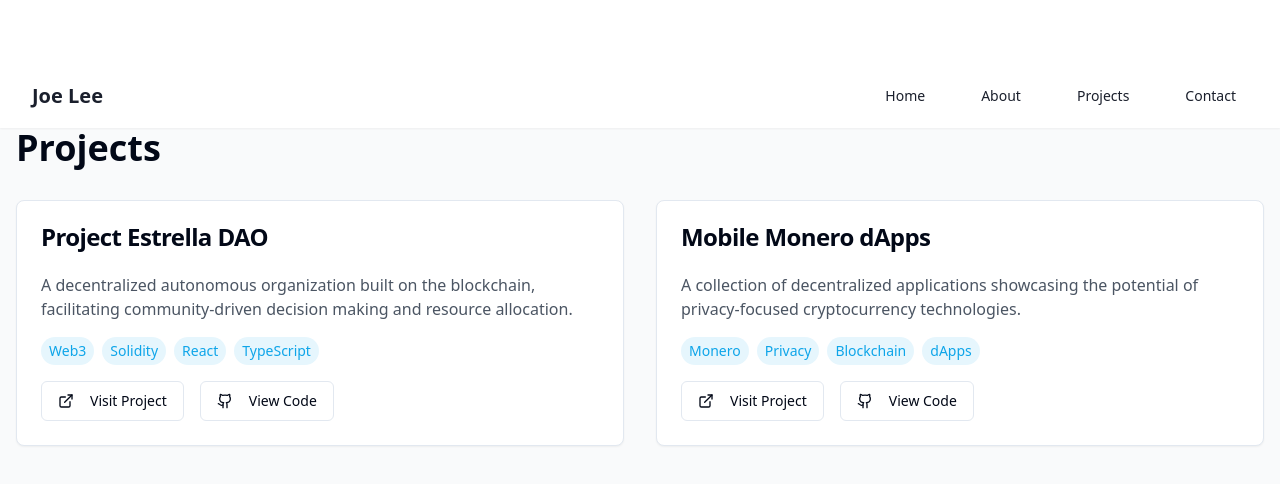
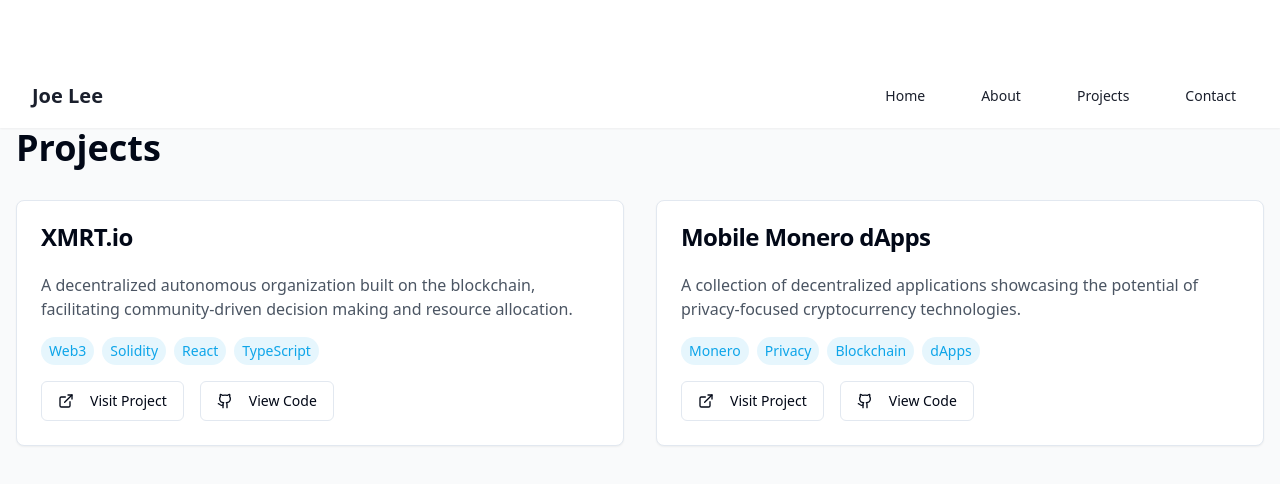
Before and after one commit to DevGruGold/joe-lee-portfolio, a React (Vite) app: page /projects in a window 1280 px wide. Shown: the top 484 px of the page. Built offline with nearby package versions, Linux system fonts and the light colour scheme.

Commit message:
Refactor: Update project name to XMRT.io
- Updated project name to XMRT.io across Projects and About pages.
- Updated project links and descriptions.
- Ensured consistency in branding.

```diff
--- a/src/pages/About.tsx
+++ b/src/pages/About.tsx
@@ -1,3 +1,4 @@
+
 import Navbar from "@/components/Navbar";
 import { Card, CardContent, CardHeader, CardTitle } from "@/components/ui/card";
 
@@ -37,7 +38,7 @@ const About = () => {
             </CardHeader>
             <CardContent>
               <p className="text-gray-600">
-                Now based in the beautiful La Fortuna, Costa Rica, I'm leading Project Estrella, a groundbreaking DAO initiative, while building and consulting on various Web3 projects. My work combines cutting-edge blockchain technology with practical, user-focused solutions.
+                Now based in the beautiful La Fortuna, Costa Rica, I'm leading XMRT.io, a groundbreaking DAO initiative, while building and consulting on various Web3 projects. My work combines cutting-edge blockchain technology with practical, user-focused solutions.
               </p>
             </CardContent>
           </Card>
--- a/src/pages/Projects.tsx
+++ b/src/pages/Projects.tsx
@@ -1,3 +1,4 @@
+
 import Navbar from "@/components/Navbar";
 import { Card, CardContent, CardHeader, CardTitle } from "@/components/ui/card";
 import { Button } from "@/components/ui/button";
@@ -6,10 +7,10 @@ import { ExternalLink, Github } from "lucide-react";
 const Projects = () => {
   const projects = [
     {
-      title: "Project Estrella DAO",
+      title: "XMRT.io",
       description: "A decentralized autonomous organization built on the blockchain, facilitating community-driven decision making and resource allocation.",
-      link: "https://xmrtdao.vercel.app",
-      github: "https://github.com/yourusername/project-estrella",
+      link: "https://xmrt.io",
+      github: "https://github.com/yourusername/xmrt-io",
       tags: ["Web3", "Solidity", "React", "TypeScript"]
     },
     {
```
